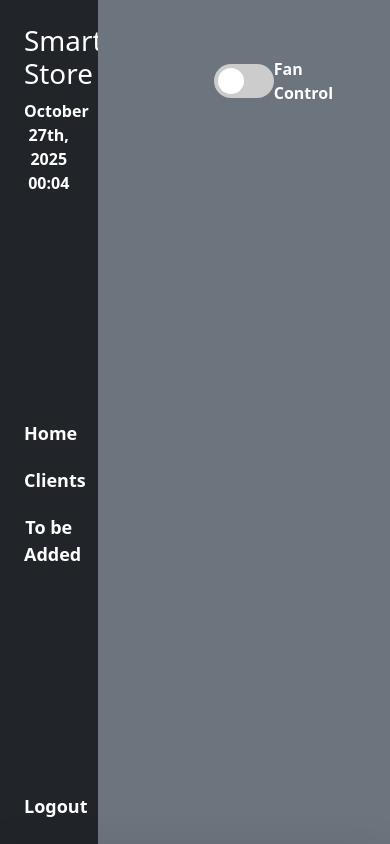
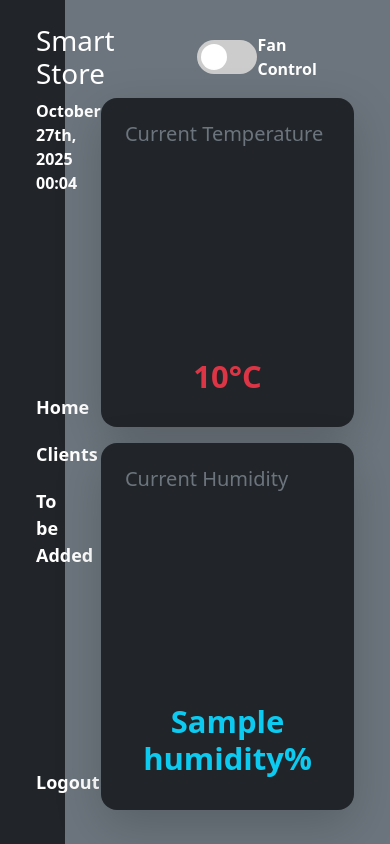
Before and after one commit to Crisguts/iot_snack_hub, a Flask app: template templates/index.html in a window 390 px wide. Run offline with Flask 3, Linux system fonts and the light colour scheme; the template is opened without the code that fills it: most values are stand-ins (such as "Sample title", 1, 10 or a date in 2020).

Commit message:
Updated so it fetches from table
But it still has issues

```diff
--- a/app.py
+++ b/app.py
@@ -19,27 +19,89 @@ app = Flask(__name__)
 app.secret_key = "Cookies"
 
 
+# @app.route('/')
+# def index():
+#     # Current sensor readings for each fridge
+#     fridge_data = {
+#         1: {"temperature": 4, "humidity": 60},
+#         2: {"temperature": -2, "humidity": 55}
+#     }
+
+#     # Historical data for charts (optional)
+#     historical_data = {
+#         1: {
+#             "timestamps": ["10:00", "10:05", "10:10"],
+#             "temperature": [4, 4.1, 3.9],
+#             "humidity": [60, 62, 59]
+#         },
+#         2: {
+#             "timestamps": ["10:00", "10:05", "10:10"],
+#             "temperature": [-2, -1.8, -2.2],
+#             "humidity": [55, 54, 56]
+#         }
+#     }
+
+#     return render_template("index.html", fridge_data=fridge_data, historical_data=historical_data)
+
 @app.route('/')
 def index():
-    # Current sensor readings for each fridge
+
+    # Fetch REAL data from database instead of hardcoded values
+    fridge_1_data = db.get_latest_temperature_readings(1)
+    fridge_2_data = db.get_latest_temperature_readings(2)
+
+    # Get historical data
+    fridge_1_history = db.get_temperature_history(1, limit=10)
+    fridge_2_history = db.get_temperature_history(2, limit=10)
+
+    # Format data for template
     fridge_data = {
-        1: {"temperature": 4, "humidity": 60},
-        2: {"temperature": -2, "humidity": 55}
+        1: {
+            "temperature": fridge_1_data.get("temperature") if fridge_1_data else None,
+            "humidity": fridge_1_data.get("humidity") if fridge_1_data else None
+        },
+        2: {
+            "temperature": fridge_2_data.get("temperature") if fridge_2_data else None,
+            "humidity": fridge_2_data.get("humidity") if fridge_2_data else None
+        }
     }
 
-    # Historical data for charts (optional)
+    # Format historical data for charts
+    def format_history(history_list):
+        if not history_list:
+            return {"timestamps": [], "temperature": [], "humidity": []}
+
+        timestamps = []
+        temperatures = []
+        humidities = []
+
+        for reading in reversed(history_list):  # Reverse to show oldest first
+            # Format timestamp
+            ts = reading.get("timestamp") or reading.get("created_at")
+            if ts:
+                try:
+                    from datetime import datetime
+                    dt = datetime.fromisoformat(ts.replace('Z', '+00:00'))
+                    timestamps.append(dt.strftime("%H:%M"))
+                except:
+                    timestamps.append("--:--")
+
+            temperatures.append(reading.get("temperature"))
+            humidities.append(reading.get("humidity"))
+
+        return {
+            "timestamps": timestamps,
+            "temperature": temperatures,
+            "humidity": humidities
+        }
+
     historical_data = {
-        1: {
-            "timestamps": ["10:00", "10:05", "10:10"],
-            "temperature": [4, 4.1, 3.9],
-            "humidity": [60, 62, 59]
-        },
-        2: {
-            "timestamps": ["10:00", "10:05", "10:10"],
-            "temperature": [-2, -1.8, -2.2],
-            "humidity": [55, 54, 56]
-        }
+        1: format_history(fridge_1_history),
+        2: format_history(fridge_2_history)
     }
+
+    print("Fridge Data:", fridge_data)
+    print("Historical Data:", historical_data)
 
     return render_template("index.html", fridge_data=fridge_data, historical_data=historical_data)
 
@@ -161,8 +223,45 @@ def turn_fan_off():
     motor.turnFanOff()
     return redirect('/')
 
+# Temperature
+@app.route("/api/temperature/<fridge_id>")
+def get_temperature(fridge_id):
+    try:
+        reading = db.get_latest_temperature_readings(fridge_id)
+        if reading:
+            return jsonify({
+                "success": True,
+                "fridge_id": fridge_id,
+                "temperature": reading.get("temperature"),
+                "humidity": reading.get("humidity"),
+                "timestamp": reading.get("timestamp")
+            })
+        else:
+            return jsonify({
+                "success": False,
+                "message": "No data available"
+            }), 404
+    except Exception as e:
+        return jsonify({"success": False, "error": str(e)}), 500
 
+# essentially this has the ability to look for the json data with no UI
+@app.route("/api/temperature/<fridge_id>/history")
+def get_temperature_history(fridge_id):
+    try:
+        limit = request.args.get("limit", 50, type=int)
+        history = db.get_temperature_history(fridge_id, limit)
+        return jsonify({
+            "success": True,
+            "fridge_id": fridge_id,
+            "data": history
+        })
+    except Exception as e:
+        return jsonify({"success": False, "error": str(e)}), 500
 
+# @app.route("/dashboard")
+# def dashboard():
+#     # page with the gauges
+#     return render_template("")# to decide?
 
 if __name__ == "__main__":
     # app.run(host="0.0.0.0", port=8080, debug=False)
--- a/requirements.txt
+++ b/requirements.txt
@@ -11,3 +11,4 @@ RPi.GPIO
 Werkzeug==3.1.3
 supabase==0.5.0
 dotenv
+paho-mqtt
--- a/templates/client.html
+++ b/templates/client.html
@@ -117,7 +117,6 @@
            data-id="{{ i[0] }}"
            data-firstname="{{ i[1] }}"
            data-lastname="{{ i[2] }}"
-
            data-email="{{ i[3] }}"
            data-phone="{{ i[4]|default('N/A') }}"
            data-dob="{{ i[5]|default('N/A') }}"
--- a/templates/index.html
+++ b/templates/index.html
@@ -9,28 +9,30 @@
 <body class="container-fluid bg-dark text-white" style="margin:0; padding:0;">
 
   <div class="row vh-100" style="margin: 0;">
-    <!-- Sidebar -->
-    <div class="col-3 d-flex flex-column justify-content-center p-4 bg-dark text-white">
+    <!-- Sidebar start here!!!!!!!!!! -->
+    <div class="col-2 bg-dark text-white" style="position: fixed; height: 100vh;">
+      <div class="d-flex flex-column h-100 p-4">
         <div>
           <h1 class="mb-2 text-center">Smart Store</h1>
           <div id="date" class="fw-bold text-center"></div>
           <div id="clock" class="fw-bold text-center"></div>
         </div>
 
-      <div class="d-flex flex-column align-items-center link-div" style="gap: 20px;">
+        <div class="d-flex flex-column align-items-center link-div my-5" style="gap: 20px;">
           <a href="{{ url_for('index') }}" class="Sidebar fw-bold">Home</a>
           <a href="{{ url_for('client') }}" class="Sidebar fw-bold">Clients</a>
           <a href="" class="Sidebar fw-bold">To be Added</a>
         </div>
 
-      <div class="d-flex flex-column align-items-center mt-auto">
+        <div class="d-flex flex-column align-items-center mt-auto mb-4">
           <a id="logout" href="" class="Sidebar fw-bold">Logout</a>
+        </div>
       </div>
     </div>
 
     <!-- Main content -->
-    <div class="col-9 bg-secondary">
-
+    <div class="col-2"><!-- Spacer for fixed sidebar --></div>
+    <div class="col-10 bg-secondary">
       <div class="w-100 p-4">
         <!-- Bootstrap Alerts -->
         {% with messages = get_flashed_messages(with_categories=true) %}
@@ -43,11 +45,7 @@
         {% endfor %}
         {% endif %}
         {% endwith %}
-      </div>
 
-      <!-- Title -->
-
-        <!-- IKE THIS IS FOR YOU, MAKE THIS CUTE PLS, BUT KEEP ID NAME -->
         <!-- Fan Control Toggle -->
         <div class="d-flex justify-content-center align-items-center mt-3">
           <label class="form-switch d-flex align-items-center" style="gap: 10px; margin:0;">
@@ -56,25 +54,41 @@
             <span id="fan_cont_text" class="fw-bold text-white">Fan Control</span>
           </label>
         </div>
+
+        <!-- Gauges Row -->
+        <div class="row mt-4">
+          <!-- Temperature Gauge -->
+          <div class="col-md-6 mb-3">
+            <div class="card bg-dark text-white p-4 shadow-lg border-0 rounded-4">
+              <h5 class="text-secondary mb-3">Current Temperature</h5>
+              <div class="gauge-container" style="position: relative; height: 180px; width: 100%; margin: auto;">
+                <canvas id="temperatureGauge"></canvas>
+              </div>
+              <h1 id="currentTemperature" class="fw-bold display-5 text-danger mt-3 text-center">
+                {{ fridge_data[1].temperature if fridge_data[1].temperature is not none else '--' }}°C
+              </h1>
             </div>
           </div>
 
           <!-- Humidity Gauge -->
-    <div class="col-md-6 mb-3 d-flex">
-      <div class="card bg-dark text-white p-4 shadow-lg border-0 rounded-4 flex-fill d-flex flex-column justify-content-between w-100">
+          <div class="col-md-6 mb-3">
+            <div class="card bg-dark text-white p-4 shadow-lg border-0 rounded-4">
               <h5 class="text-secondary mb-3">Current Humidity</h5>
-        <canvas id="humidityGauge" height="100"></canvas>
-        <h1 id="currentHumidity" class="fw-bold display-5 text-info mt-3">{{ current_humidity }}%</h1>
+              <div class="gauge-container" style="position: relative; height: 180px; width: 100%; margin: auto;">
+                <canvas id="humidityGauge"></canvas>
+              </div>
+              <h1 id="currentHumidity" class="fw-bold display-5 text-info mt-3 text-center">
+                {{ fridge_data[1].humidity if fridge_data[1].humidity is not none else '--' }}%
+              </h1>
             </div>
           </div>
         </div>
-</div>
-
 
         <!-- Bottom Row: Historical chart -->
         <div class="card bg-dark text-white p-3 shadow mt-4">
           <h5 class="text-center mb-3">Temperature & Humidity Over Time</h5>
           <canvas id="iotChart" height="250"></canvas>
+        </div>
       </div>
     </div>
   </div>
@@ -84,14 +98,17 @@
   <!-- Chart.js and Data -->
   <script src="https://cdn.jsdelivr.net/npm/chart.js"></script>
 
-  <script id="chart-data" type="application/json">
-    {{ data | tojson | safe }}
+  <script id="fridge1-chart-data" type="application/json">
+    {{ historical_data[1] | tojson | safe }}
   </script>
 
+  <script id="fridge2-chart-data" type="application/json">
+    {{ historical_data[2] | tojson | safe }}
+</script>
   <script id="current-data" type="application/json">
   {
-    "temperature": {{ current_temp }},
-    "humidity": {{ current_humidity }}
+    "temperature": {{ fridge_data[1].temperature if fridge_data[1].temperature is not none else 0 }},
+    "humidity": {{ fridge_data[1].humidity if fridge_data[1].humidity is not none else 0 }}
   }
   </script>
 
@@ -135,7 +152,8 @@
     // -----------------------------
     // Read JSON Data
     // -----------------------------
-    const chartData = JSON.parse(document.getElementById('chart-data').textContent);
+    const fridge1Data = JSON.parse(document.getElementById('fridge1-chart-data').textContent);
+    const fridge2Data = JSON.parse(document.getElementById('fridge2-chart-data').textContent);
     const currentData = JSON.parse(document.getElementById('current-data').textContent);
 
     const tempValue = currentData.temperature;
@@ -144,47 +162,50 @@
     // -----------------------------
     // Top Gauges
     // -----------------------------
-    const tempCtx = document.getElementById('tempGauge').getContext('2d');
-    new Chart(tempCtx, {
+    function createGauge(ctx, value, maxValue, color) {
+      // Ensure canvas is visible with a border for debugging
+      ctx.canvas.style.display = 'block';
+      ctx.canvas.style.width = '100%';
+
+      return new Chart(ctx, {
         type: 'doughnut',
         data: {
-        labels: ['Temp', 'Remaining'],
+          labels: ['Value', 'Remaining'],
           datasets: [{
-          data: [tempValue, 50 - tempValue],
-          backgroundColor: ['rgba(255, 99, 132, 1)', 'rgba(255,255,255,0.1)'],
-          borderWidth: 0,
-          cutout: '80%',
-          rotation: -90,
-          circumference: 180
+            data: [value, maxValue - value],
+            backgroundColor: [color, 'rgba(255,255,255,0.1)'],
+            borderWidth: 0
           }]
         },
         options: {
-        responsive: false,
+          responsive: true,
           maintainAspectRatio: false,
-        plugins: { legend: { display: false } },
+          circumference: 180,
+          rotation: -90,
+          plugins: {
+            legend: { display: false },
+            tooltip: { enabled: false }
+          },
+          cutout: '75%',
+          layout: {
+            padding: {
+              bottom: 30,
+              top: 30
+            }
+          }
         }
       });
+    }
 
+    // Create Temperature Gauge
+    const tempCtx = document.getElementById('temperatureGauge').getContext('2d');
+    const maxTemp = 50;
+    const tempGauge = createGauge(tempCtx, tempValue, maxTemp, 'rgba(255, 99, 132, 1)');
+
+    // Create Humidity Gauge
     const humCtx = document.getElementById('humidityGauge').getContext('2d');
-    new Chart(humCtx, {
-      type: 'doughnut',
-      data: {
-        labels: ['Humidity', 'Remaining'],
-        datasets: [{
-          data: [humidityValue, 100 - humidityValue],
-          backgroundColor: ['rgba(54, 162, 235, 1)', 'rgba(255,255,255,0.1)'],
-          borderWidth: 0,
-          cutout: '80%',
-          rotation: -90,
-          circumference: 180
-        }]
-      },
-      options: {
-        responsive: false,
-        maintainAspectRatio: false,
-        plugins: { legend: { display: false } },
-      }
-    });
+    const maxHumidity = 100;
+    const humGauge = createGauge(humCtx, humidityValue, maxHumidity, 'rgba(54, 162, 235, 1)');
 
     // -----------------------------
     // Bottom Historical Chart
@@ -193,11 +214,11 @@
     new Chart(ctx, {
       type: 'line',
       data: {
-        labels: chartData.timestamps,
+        labels: fridge1Data.timestamps,
         datasets: [
           {
-            label: 'Temperature (°C)',
-            data: chartData.temperature,
+            label: 'Fridge 1 Temperature (°C)',
+            data: fridge1Data.temperature,
             borderColor: 'rgba(255, 99, 132, 1)',
             backgroundColor: 'rgba(255, 99, 132, 0.2)',
             tension: 0.4,
@@ -205,8 +226,8 @@
             yAxisID: 'y1'
           },
           {
-            label: 'Humidity (%)',
-            data: chartData.humidity,
+            label: 'Fridge 1 Humidity (%)',
+            data: fridge1Data.humidity,
             borderColor: 'rgba(54, 162, 235, 1)',
             backgroundColor: 'rgba(54, 162, 235, 0.2)',
             tension: 0.4,
@@ -229,6 +250,43 @@
     });
   </script>
 
+    <script>
+// Auto-refresh temperature data every 5 seconds
+setInterval(() => {
+    fetch('/api/temperature/1')
+        .then(response => response.json())
+        .then(data => {
+            if (data.success) {
+                // Update text displays
+                document.getElementById('currentTemperature').textContent =
+                    data.temperature + '°C';
+                document.getElementById('currentHumidity').textContent =
+                    data.humidity + '%';
+
+                // Update gauge charts
+                const temp = parseFloat(data.temperature) || 0;
+                const humidity = parseFloat(data.humidity) || 0;
+
+                tempGauge.data.datasets[0].data = [temp, maxTemp - temp];
+                tempGauge.update('none');
+
+                humGauge.data.datasets[0].data = [humidity, maxHumidity - humidity];
+                humGauge.update('none');
+            }
+        })
+        .catch(error => console.error('Error fetching temperature:', error));
+
+    // Fetch Fridge 2 data if you have it displayed
+    fetch('/api/temperature/2')
+        .then(response => response.json())
+        .then(data => {
+            if (data.success) {
+                // Update Fridge 2 display
+            }
+        });
+}, 5000); // Every 5 seconds
+</script>
+
   <!-- Bootstrap JS -->
   <script src="https://cdn.jsdelivr.net/npm/bootstrap@5.3.2/dist/js/bootstrap.bundle.min.js"></script>
 </body>
```
Also changed, not shown: db.py (+60 -0 lines), mqtt.py (added, +144 -0 lines). Lines whose indentation alone changed are shown as unchanged.
